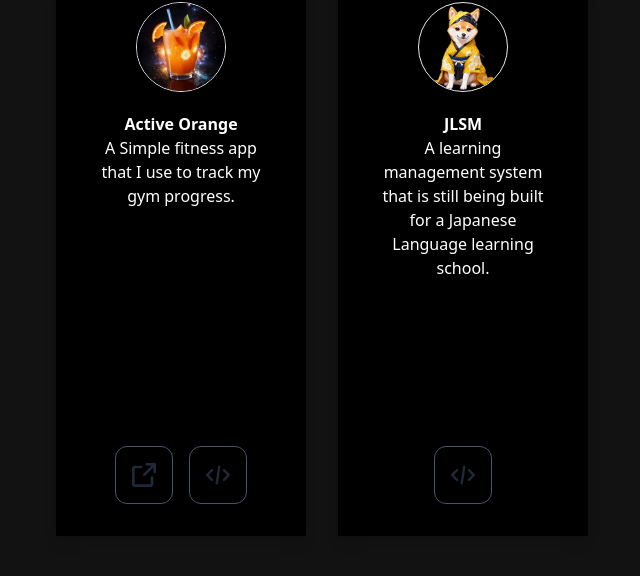
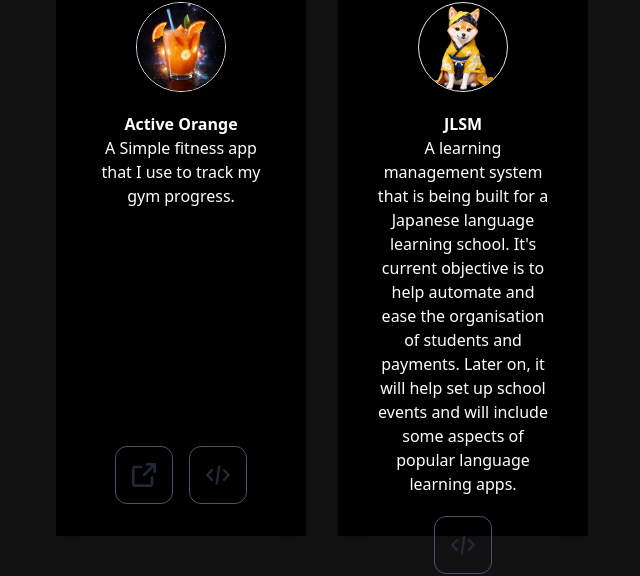
Before and after one commit to Fozzyack/myResume, a React (Create React App) app: page / in a window 1280 px wide. Shown: the part 2475-3051 px from the top of the page, without its empty margins (318-958 px from the left). Built offline with nearby package versions, Linux system fonts and the light colour scheme; the HTML template or start-up script is replaced by a standard one.

Commit message:
Formating JLSM

```diff
--- a/src/Components/ProjectCard.jsx
+++ b/src/Components/ProjectCard.jsx
@@ -53,7 +53,9 @@ const CARD_INFO = [
         id: 4,
         image: HeroShiba,
         title: 'JLSM',
-        description: <p>A learning management system that is still being built for a Japanese Language learning school.</p>,
+        description: <p>A learning management system that is being built for a Japanese language learning school.
+        It's current objective is to help automate and ease the organisation of students and payments.
+        Later on, it will help set up school events and will include some aspects of popular language learning apps.</p>,
         link: '',
         github: 'https://github.com/Fozzyack/JLSM_v2.0'
     },
```
